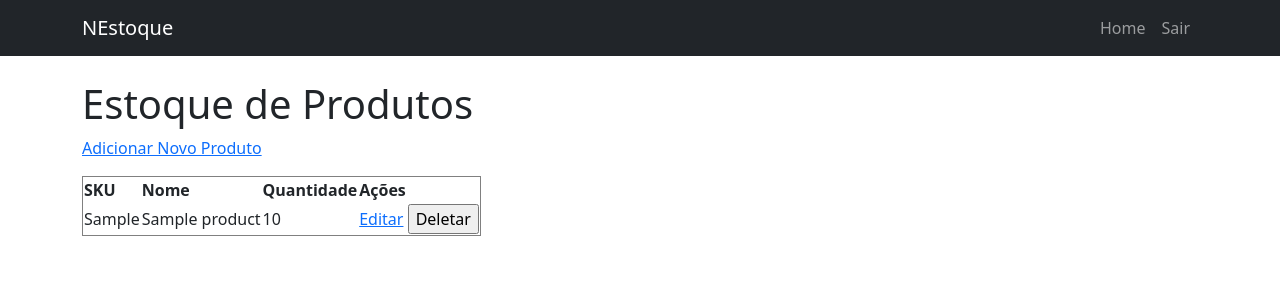
After one commit to lulcas-leandro/NEstoque, a Flask app: page /products in a window 1280 px wide. The commit adds this page. Shown: the top 300 px of the page. Run offline with Flask 3, Linux system fonts and the light colour scheme; a user stored in the database is signed in; tables that the repository leaves empty hold one stand-in row (values such as "Sample post").

Commit message:
feat(products): implement CRUD operations for products

```diff
--- a/app/__init__.py
+++ b/app/__init__.py
@@ -20,7 +20,7 @@ def create_app(config_class=Config):
     from app.auth import auth_bp
     app.register_blueprint(auth_bp, url_prefix='/auth')
 
-    from app.main import main_bp
-    app.register_blueprint(main_bp)
+    from app.stock import stock_bp
+    app.register_blueprint(stock_bp)
 
     return app
--- a/app/auth/routes.py
+++ b/app/auth/routes.py
@@ -8,7 +8,7 @@ from app import db
 @auth_bp.route('/register', methods = ['GET', 'POST'])
 def register():
     if current_user.is_authenticated:
-        return redirect(url_for('main.index'))
+        return redirect(url_for('stock.list_products'))
     form = RegistrationForm()
     if form.validate_on_submit():
         user = User(name=form.name.data, username=form.username.data, email=form.email.data)
@@ -29,7 +29,7 @@ def login():
         user = User.query.filter((User.username == form.username.data) | (User.email == form.username.data)).first()
         if user and user.check_password(form.password.data):
             login_user(user)
-            return redirect(url_for('main.index'))
+            return redirect(url_for('stock.list_products'))
         flash('Login inválido', 'danger')
     return render_template('auth/login.html', form=form)
 
--- a/app/main/__init__.py
+++ /dev/null
@@ -1,5 +0,0 @@
-from flask import Blueprint
-
-main_bp = Blueprint('main', __name__)
-
-from app.main import routes
--- a/app/models/stock.py
+++ b/app/models/stock.py
@@ -14,7 +14,7 @@ class Product(db.Model):
 class StockMovement(db.Model):
     id = db.Column(db.Integer, primary_key=True)
     product_id = db.Column(db.Integer, db.ForeignKey('product.id'), nullable=False)
-    user_id = db.Column(db.Integer, db.ForeignKey('user.id'), nullable=False)
+    user_id = db.Column(db.Integer, db.ForeignKey('users.id'), nullable=False)
     movement_type = db.Column(db.String(10), nullable=False)  # 'ENTRADA' ou 'SAIDA'
     quantity = db.Column(db.Integer, nullable=False)
     timestamp = db.Column(db.DateTime, index=True, default=lambda: datetime.now(timezone.utc))
--- /dev/null
+++ b/app/stock/__init__.py
@@ -0,0 +1,5 @@
+from flask import Blueprint
+
+stock_bp = Blueprint('stock', __name__)
+
+from app.stock import routes
--- /dev/null
+++ b/app/stock/routes.py
@@ -0,0 +1,56 @@
+from flask import render_template, redirect, url_for, flash, request
+from flask_login import login_required
+from app.stock import stock_bp
+from app.stock.forms import ProductForm
+from app.models.stock import Product
+from app.extensions import db
+
+@stock_bp.route('/')
+@stock_bp.route('/products')
+@login_required
+def list_products():
+    """Lista todos os produtos."""
+    products = Product.query.all()
+    return render_template('stock/list_products.html', products=products, title='Estoque de Produtos')
+
+@stock_bp.route('/product/new', methods=['GET', 'POST'])
+@login_required
+def create_product():
+    """Cria um novo produto."""
+    form = ProductForm()
+    if form.validate_on_submit():
+        product = Product(sku=form.sku.data, name=form.name.data, description=form.description.data)
+        db.session.add(product)
+        db.session.commit()
+        flash('Produto cadastrado com sucesso!')
+        return redirect(url_for('stock.list_products'))
+    return render_template('stock/create_edit_product.html', title='Novo Produto', form=form)
+
+@stock_bp.route('/product/<int:product_id>/edit', methods=['GET', 'POST'])
+@login_required
+def edit_product(product_id):
+    """Edita um produto existente."""
+    product = Product.query.get_or_404(product_id)
+    form = ProductForm(original_sku=product.sku)
+    if form.validate_on_submit():
+        product.sku = form.sku.data
+        product.name = form.name.data
+        product.description = form.description.data
+        db.session.commit()
+        flash('Produto atualizado com sucesso!')
+        return redirect(url_for('stock.list_products'))
+    elif request.method == 'GET':
+        form.sku.data = product.sku
+        form.name.data = product.name
+        form.description.data = product.description
+    return render_template('stock/create_edit_product.html', title='Editar Produto', form=form)
+
+@stock_bp.route('/product/<int:product_id>/delete', methods=['POST'])
+@login_required
+def delete_product(product_id):
+    """Deleta um produto."""
+    product = Product.query.get_or_404(product_id)
+    db.session.delete(product)
+    db.session.commit()
+    flash('Produto deletado com sucesso!')
+    return redirect(url_for('stock.list_products'))
--- a/app/templates/base.html
+++ b/app/templates/base.html
@@ -15,7 +15,7 @@
 <body>
     <nav class="navbar navbar-expand-lg navbar-dark bg-dark">
         <div class="container">
-            <a class="navbar-brand" href="{{ url_for('main.index') }}">NEstoque</a>
+            <a class="navbar-brand" href="{{ url_for('stock.list_products') }}">NEstoque</a>
             <button class="navbar-toggler" type="button" data-bs-toggle="collapse" data-bs-target="#navbarNav">
                 <span class="navbar-toggler-icon"></span>
             </button>
@@ -23,7 +23,7 @@
                 <ul class="navbar-nav ms-auto">
                     {% if current_user.is_authenticated %}
                     <li class="nav-item">
-                        <a class="nav-link" href="{{ url_for('main.index') }}">Home</a>
+                        <a class="nav-link" href="{{ url_for('stock.list_products') }}">Home</a>
                     </li>
                     <li class="nav-item">
                         <a class="nav-link" href="{{ url_for('auth.logout') }}">Sair</a>
--- /dev/null
+++ b/app/templates/stock/list_products.html
@@ -0,0 +1,31 @@
+{% extends "base.html" %}
+
+{% block content %}
+    <h1>Estoque de Produtos</h1>
+    <p><a href="{{ url_for('stock.create_product') }}">Adicionar Novo Produto</a></p>
+    <table border="1">
+        <thead>
+            <tr>
+                <th>SKU</th>
+                <th>Nome</th>
+                <th>Quantidade</th>
+                <th>Ações</th>
+            </tr>
+        </thead>
+        <tbody>
+            {% for product in products %}
+            <tr>
+                <td>{{ product.sku }}</td>
+                <td>{{ product.name }}</td>
+                <td>{{ product.quantity }}</td>
+                <td>
+                    <a href="{{ url_for('stock.edit_product', product_id=product.id) }}">Editar</a>
+                    <form action="{{ url_for('stock.delete_product', product_id=product.id) }}" method="post" style="display:inline;">
+                        <input type="submit" value="Deletar" onclick="return confirm('Tem certeza que deseja deletar este produto?');">
+                    </form>
+                </td>
+            </tr>
+            {% endfor %}
+        </tbody>
+    </table>
+{% endblock %}
```
Also changed, not shown: app/main/routes.py (deleted, +0 -9 lines), app/stock/forms.py (added, +20 -0 lines), app/templates/stock/create_edit_product.html (added, +24 -0 lines), migrations/versions/7994ed0b9c27_create_initial_database_schema.py (added, +60 -0 lines).
